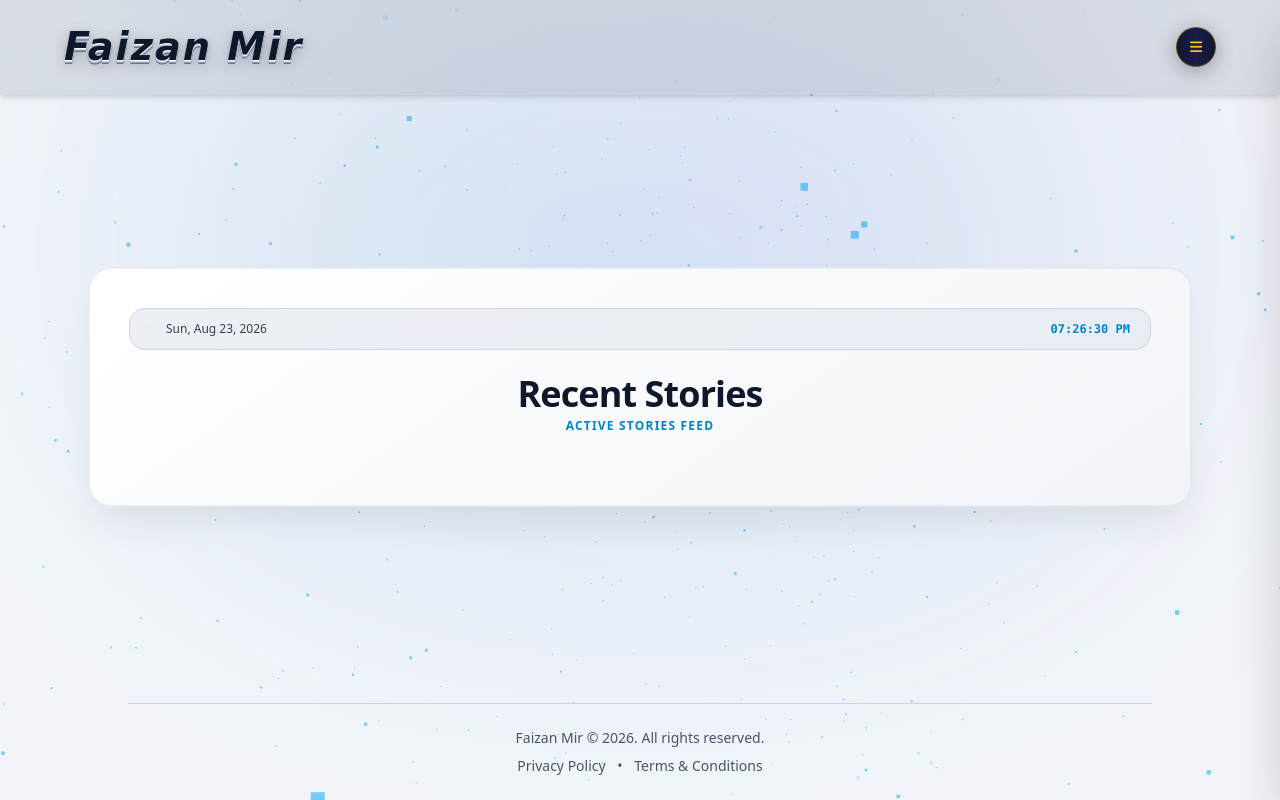
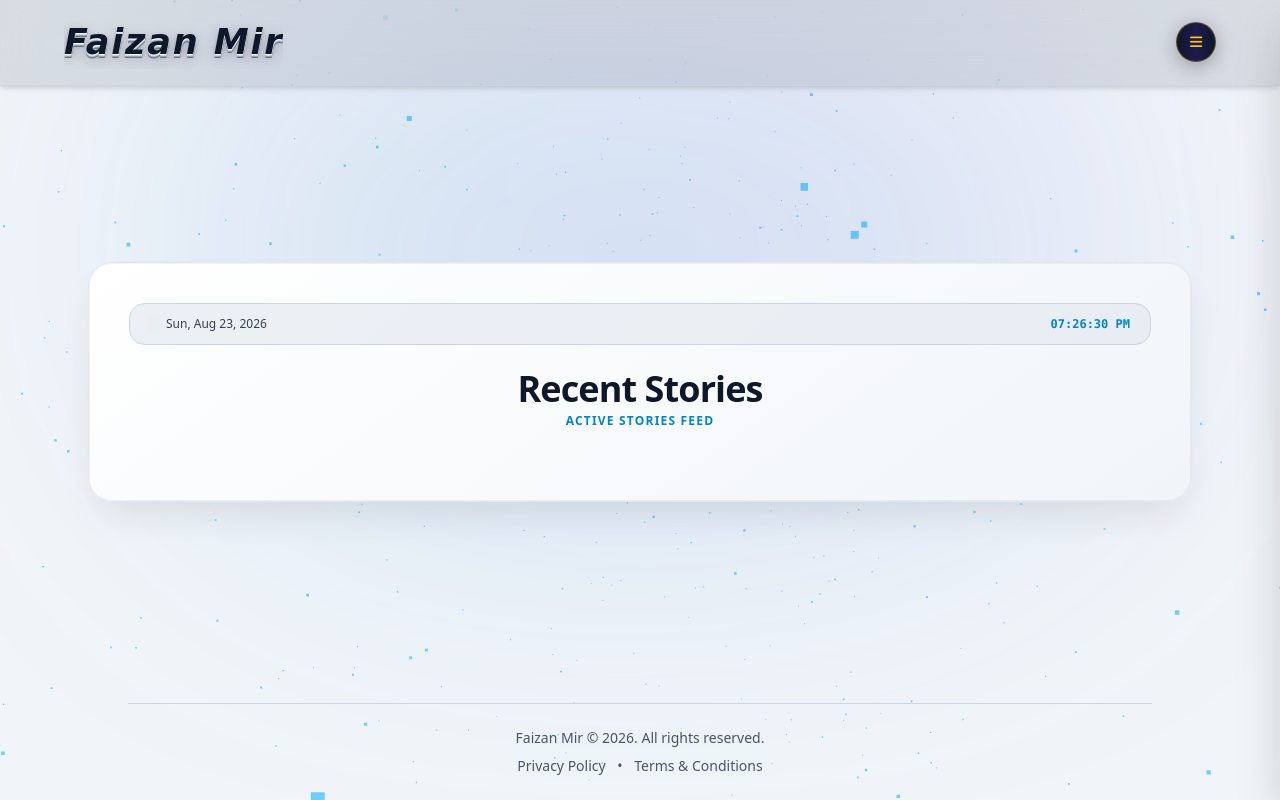
Before and after one commit to bhataru/FMJ, a FastAPI app: page /home in a window 1280 px wide. Run offline with FastAPI, Linux system fonts and the light colour scheme; parts of the project's set-up code (start-up, migrations or seed data) failed here and were passed over; some libraries are stand-ins or nearby versions.

Commit message:
Update index page layout and styling

```diff
--- a/templates/home.html
+++ b/templates/home.html
@@ -2,7 +2,7 @@
 <html lang="en">
 <head>
     <meta charset="UTF-8">
-    <meta name="viewport" content="width=device-width, initial-scale=1.0">
+    <meta name="viewport" content="width=device-width, initial-scale=1.0, maximum-scale=1.0, user-scalable=no">
     <title>Home - Stories | Faizan Mir</title>
     <script src="https://cdn.tailwindcss.com"></script>
     <link rel="stylesheet" href="https://cdnjs.cloudflare.com/ajax/libs/font-awesome/6.4.0/css/all.min.css">
@@ -42,7 +42,7 @@
         /* Static 3D Cursive Name Style */
         .text-3d-cursive {
             font-family: 'Great Vibes', 'Pinyon Script', 'Brush Script MT', cursive, serif;
-            font-size: clamp(1.6rem, 3.5vw, 2.4rem);
+            font-size: clamp(1.4rem, 3vw, 2.2rem);
             font-weight: bold;
             font-style: italic;
             letter-spacing: 0.05em;
@@ -89,17 +89,17 @@
         }
     </style>
 </head>
-<body class="bg-slate-100 dark:bg-darkBg text-slate-900 dark:text-slate-100 font-sans min-h-screen relative flex flex-col justify-between py-0 sm:py-0 px-0 transition-colors duration-300 overflow-x-hidden">
+<body class="bg-slate-100 dark:bg-darkBg text-slate-900 dark:text-slate-100 font-sans min-h-screen relative flex flex-col justify-between py-0 px-0 transition-colors duration-300 overflow-x-hidden">
 
     <div class="absolute top-0 left-1/2 -translate-x-1/2 w-[900px] h-[500px] bg-gradient-to-tr from-sky-600/15 to-indigo-600/15 blur-[140px] rounded-full pointer-events-none"></div>
 
     <!-- Premium Header Section -->
-    <header class="relative z-20 w-full px-6 sm:px-12 py-3.5 mb-6 bg-slate-900/10 dark:bg-slate-900/60 backdrop-blur-xl border-b border-slate-300/60 dark:border-slate-800/80 shadow-md box-border">
+    <header class="relative z-20 w-full px-4 sm:px-8 py-3 mb-6 bg-slate-900/10 dark:bg-slate-900/60 backdrop-blur-xl border-b border-slate-300/60 dark:border-slate-800/80 shadow-md box-border">
         <div class="max-w-6xl mx-auto flex justify-between items-center w-full">
-            <a href="/" class="py-1 inline-block">
-                <span class="text-3d-cursive">Faizan Mir</span>
+            <a href="/" class="py-1 min-w-0 overflow-hidden">
+                <span class="text-3d-cursive truncate block">Faizan Mir</span>
             </a>
-            <button onclick="toggleMenu()" class="group flex items-center justify-center bg-gradient-to-r from-slate-900 via-indigo-950 to-slate-900 text-amber-300 dark:from-slate-800 dark:via-indigo-900 dark:to-slate-800 w-10 h-10 rounded-full hover:scale-105 transition-all duration-300 shadow-[0_4px_20px_rgba(0,0,0,0.3)] cursor-pointer border border-amber-400/30 hover:border-amber-400/70 shrink-0" title="Open Menu">
+            <button onclick="toggleMenu()" class="group flex items-center justify-center bg-gradient-to-r from-slate-900 via-indigo-950 to-slate-900 text-amber-300 dark:from-slate-800 dark:via-indigo-900 dark:to-slate-800 w-10 h-10 rounded-full hover:scale-105 transition-all duration-300 shadow-[0_4px_20px_rgba(0,0,0,0.3)] cursor-pointer border border-amber-400/30 hover:border-amber-400/70 shrink-0 ml-3" title="Open Menu">
                 <i class="fa-solid fa-bars text-sm text-amber-400 transition-transform group-hover:rotate-90 duration-300"></i>
             </button>
         </div>
@@ -126,11 +126,11 @@
     </div>
 
     <!-- MAIN RESPONSIVE CONTAINER -->
-    <main class="relative z-10 w-full max-w-6xl mx-auto my-auto px-4 sm:px-6">
-        <div class="card-3d rounded-3xl p-5 sm:p-8 md:p-10 border border-slate-200 dark:border-white/10 relative">
+    <main class="relative z-10 w-full max-w-6xl mx-auto my-auto px-4 sm:px-6 box-border">
+        <div class="card-3d rounded-3xl p-4 sm:p-8 md:p-10 border border-slate-200 dark:border-white/10 relative">
 
             <!-- LIVE CLOCK & DATE WIDGET -->
-            <div class="flex flex-col sm:flex-row items-center justify-between bg-slate-200/60 dark:bg-slate-900/50 border border-slate-300 dark:border-slate-800/80 rounded-2xl px-5 py-3 mb-6 text-xs text-slate-700 dark:text-slate-300">
+            <div class="flex flex-col sm:flex-row items-center justify-between bg-slate-200/60 dark:bg-slate-900/50 border border-slate-300 dark:border-slate-800/80 rounded-2xl px-4 sm:px-5 py-3 mb-6 text-xs text-slate-700 dark:text-slate-300">
                 <div class="flex items-center gap-2 mb-1 sm:mb-0">
                     <span class="w-2 h-2 rounded-full bg-emerald-500 animate-ping"></span>
                     <span id="live-date" class="font-medium">Loading date...</span>
```
